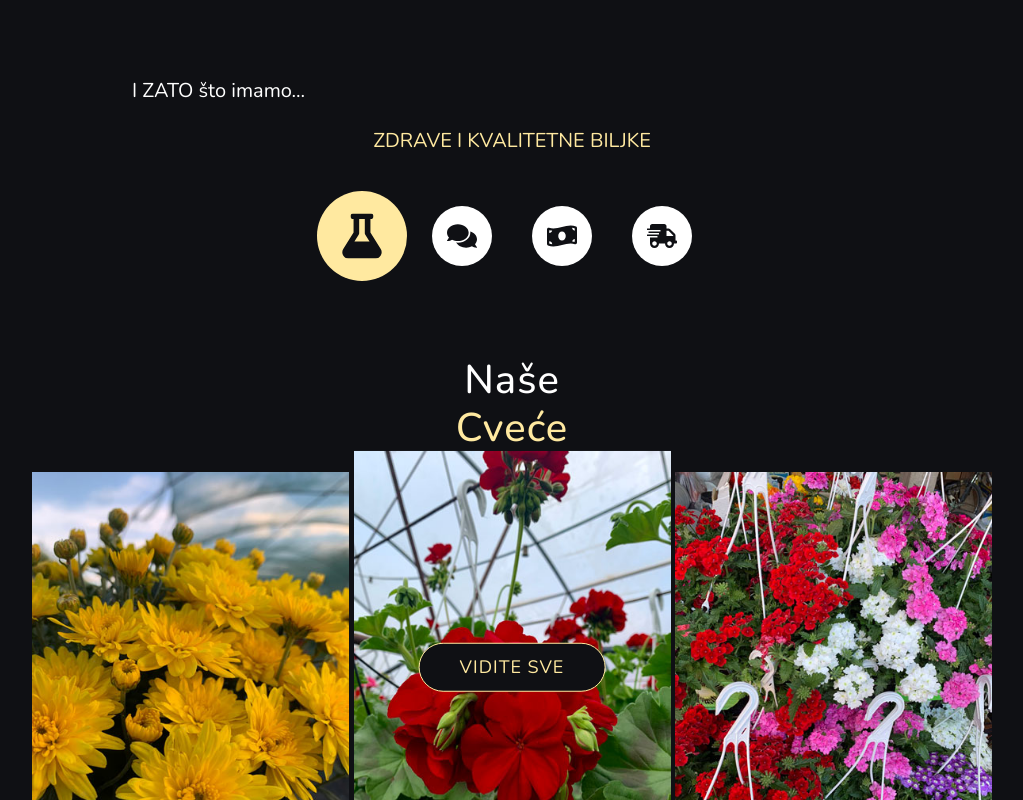
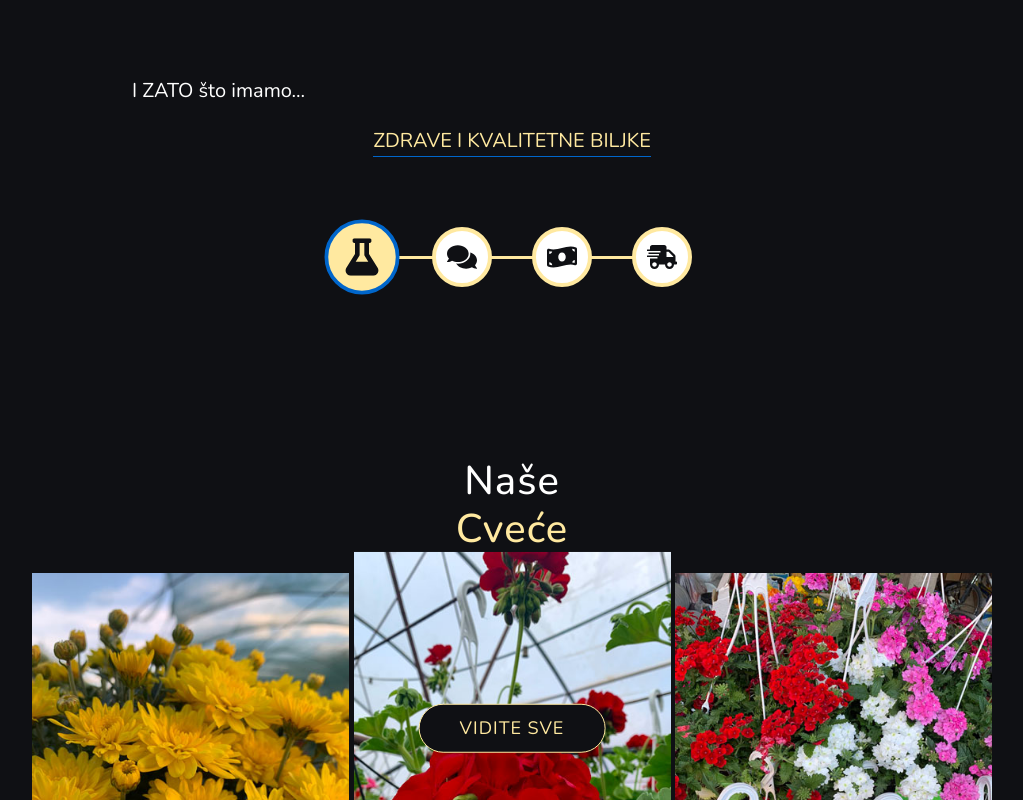
Before and after one commit to MarjanZivkovic/royal-garden, a React (Create React App) app: page / in a window 1280 px wide. Shown: the part 4580-5380 px from the top of the page, without its empty margins (128-1151 px from the left). Built offline with nearby package versions, Linux system fonts and the light colour scheme; the HTML template or start-up script is replaced by a standard one.

Commit message:
progress bar

```diff
--- a/src/components/WhyUs.jsx
+++ b/src/components/WhyUs.jsx
@@ -26,6 +26,7 @@ function WhyUs() {
             <p>I ZATO što imamo...</p>
             <div className="why-div yellow text-center">{benefit}</div>
             <div className="why-icons d-flex transformed-down">
+                <div className={`why-progressBar ${benefit === 'Zdrave i kvalitetne biljke' ? 'first' : benefit === 'Podršku i stručne savete' ? 'second' : benefit === 'Pristupačne cene' ? 'third' : benefit === 'Brzu i efikasnu isporuku' ? 'fourth' : ''}`}></div>
                 <div className={`icon-flex d-flex ${benefit === 'Zdrave i kvalitetne biljke' ? 'checked' : ''}`} onClick={() => changeBenefit('Zdrave i kvalitetne biljke')}>
                     <FaFlask />
                 </div>
--- a/src/index.css
+++ b/src/index.css
@@ -327,7 +327,7 @@ a, button, input, select{
 /* our-products */
 .our-products{
     position: relative;
-    padding: 0 0 8rem;
+    padding: 4rem 0 8rem;
     margin-top: 6rem;
 }
 .our-products .transformed-down{
@@ -416,6 +416,9 @@ a, button, input, select{
 }
 
 /* why us */
+.why-us{
+    --blue: #0066cb;
+}
 .why-us p{
     margin: 3rem 0 0;
 }
@@ -432,17 +435,48 @@ a, button, input, select{
 }
 .why-div{
     text-transform: uppercase;
-    margin: 1rem 0;
+    margin: 1rem auto 2rem;
+    max-width: fit-content;
+    border-bottom: 1px solid var(--blue);
 }
 .why-icons{
     padding: 0 1rem;
+    position: relative;
+}
+.why-progressBar{
+    position: absolute;
+    left: 1.5rem;
+    height: 3px;
+    width: 85%;
+    background-color: var(--primary-yellow);
+    z-index: -1;
+}
+.why-progressBar::before{
+    content: '';
+    position: absolute;
+    left: 1.5rem;
+    height: 3px;
+    width: 0;
+    background-color: var(--blue);
+    z-index: -1;
+    transition: 0.5s ease;
+}
+.why-progressBar.second::before{
+    width: 25%;
+}
+.why-progressBar.third::before{
+    width: 60%;
+}
+.why-progressBar.fourth::before{
+    width: 90%;
 }
 .icon-flex{
     justify-content: center;
     background-color: #fff;
     color: var(--primary-black);
-    width: 2.5rem;
-    height: 2.5rem;
+    border: 4px solid var(--primary-yellow);
+    width: 3rem;
+    height: 3rem;
     border-radius: 50%;
     cursor: pointer;
     transition: all 0.5s ease;
@@ -451,8 +485,9 @@ a, button, input, select{
     background-color: var(--primary-yellow);
 }
 .icon-flex.checked{
-    transform: scale(1.5);
-    font-size: 1.2rem;
+    border: 3px solid var(--blue);
+    transform: scale(1.25);
+    font-size: 1.15rem;
     background-color: var(--primary-yellow);
 }
 /* gallery */
--- a/src/pages/Flower.jsx
+++ b/src/pages/Flower.jsx
@@ -84,7 +84,7 @@ function Flower() {
           </div>
           <div className='text-center'>
             <Link className="link-btn d-flex" to="/naše-cveće">
-              <FaArrowLeft /> <span>Nazad</span>
+              <FaArrowLeft /> <span>Cveće</span>
             </Link>
           </div>
         </div>
--- a/src/pages/Home.jsx
+++ b/src/pages/Home.jsx
@@ -120,7 +120,7 @@ function Home({onLink}) {
           </div>
           <div className="fake-img">&nbsp;</div>
           <div className="last-img">
-            <Link to='/naše-cveće/verbena' onClick={onLink}><img src={verbena} alt="verbena" /></Link>
+            <Link to='/naše-cveće/viseća%20verbena' onClick={onLink}><img src={verbena} alt="verbena" /></Link>
           </div>
         </div>
         <Link className="link-btn" to="/naše-cveće" onClick={onLink}>
```
Also changed, not shown: src/img/yellow-bcknd.jpg.
